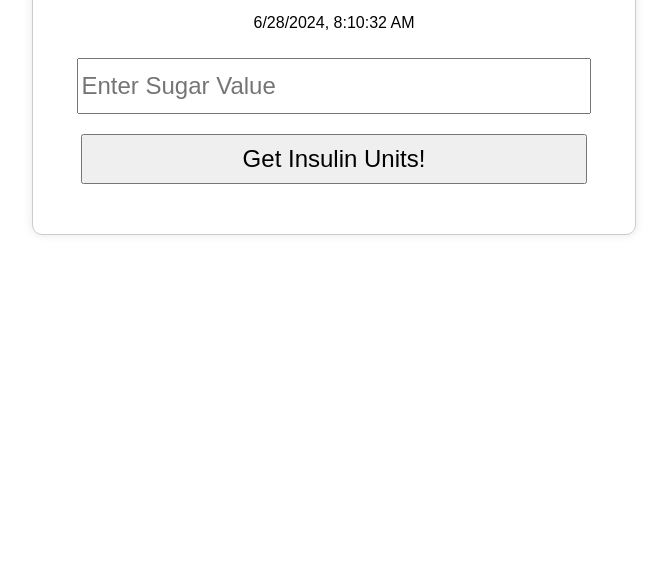
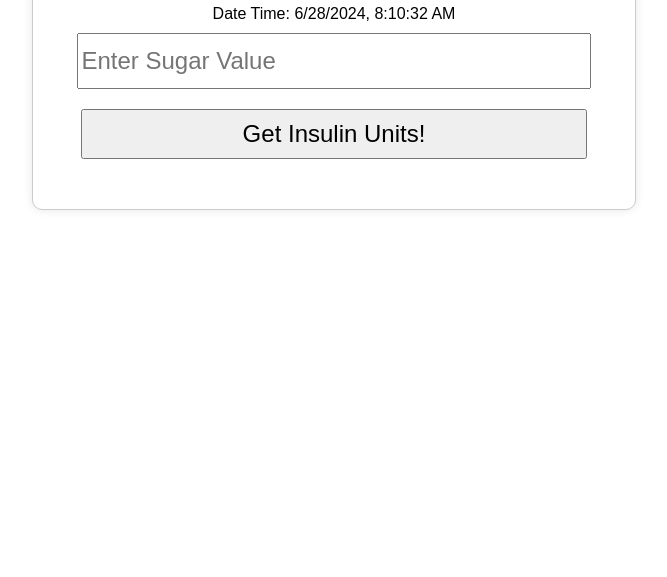
Before and after one commit to ankitkaulmachama/Insulin, a plain HTML site: page index.html in a window 1280 px wide. Shown: the part 223-800 px from the top of the page, without its empty margins (306-973 px from the left). Drawn offline with Linux system fonts and the light colour scheme.

Commit message:
Update index.html

```diff
--- a/index.html
+++ b/index.html
@@ -46,7 +46,7 @@
 <body>
     <h1>Insulin Calculator</h1>
     <div class="container">
-        <div><span>Date Time: </span><p id="datetime"></p><div>
+        <div><span>Date Time: </span><span id="datetime"></span><div>
         <input type="number" id="numberInput" placeholder="Enter Sugar Value">
         <button onclick="checkNumber()">Get Insulin Units!</button>
         <div id="result" class="result"></div>
```
